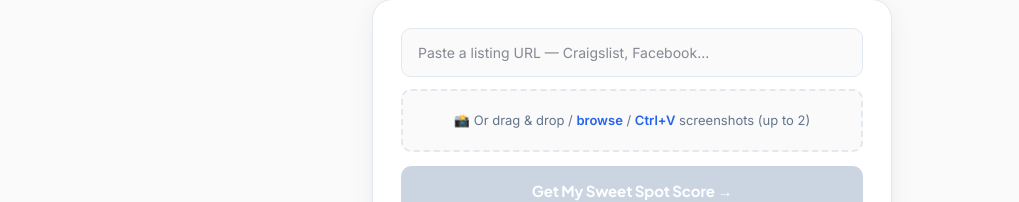
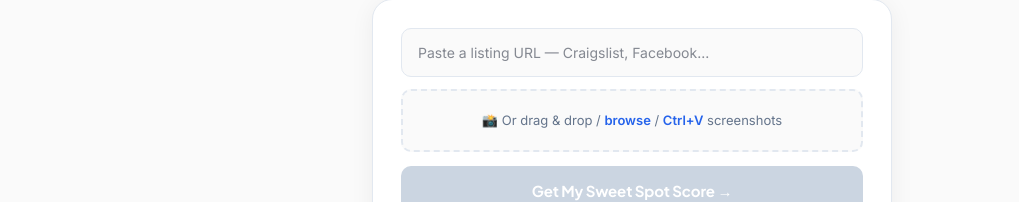
Before and after one commit to yonibuilds/carsweetspot, a Next.js app: page / in a window 1280 px wide. Shown: the part 411-613 px from the top of the page, without its empty margins (8-1027 px from the left). Built offline with nearby package versions, Linux system fonts and the light colour scheme.

Commit message:
Switch to Edge runtime (30s timeout); raise image limit to 5

```diff
--- a/app/api/analyze/route.ts
+++ b/app/api/analyze/route.ts
@@ -1,7 +1,8 @@
 import { NextRequest, NextResponse } from "next/server";
 import Anthropic from "@anthropic-ai/sdk";
 
-export const maxDuration = 60;
+export const runtime = "edge";
+export const maxDuration = 30;
 
 const client = new Anthropic({ apiKey: process.env.ANTHROPIC_API_KEY });
 
--- a/app/page.tsx
+++ b/app/page.tsx
@@ -130,7 +130,7 @@ export default function Home() {
     });
   }, []);
 
-  const MAX_IMAGES = 2;
+  const MAX_IMAGES = 5;
 
   const addFiles = useCallback((files: FileList | File[]) => {
     Array.from(files).filter(f => f.type.startsWith("image/")).forEach(async (file) => {
@@ -258,7 +258,7 @@ export default function Home() {
           >
             {images.length === 0 ? (
               <p style={{ ...B, fontSize: 13, color: COLORS.muted, margin: 0 }}>
-                📸 Or drag & drop / <span style={{ color: COLORS.accent, fontWeight: 600 }}>browse</span> / <span style={{ color: COLORS.accent, fontWeight: 600 }}>Ctrl+V</span> screenshots <span style={{ color: COLORS.muted }}>(up to 2)</span>
+                📸 Or drag & drop / <span style={{ color: COLORS.accent, fontWeight: 600 }}>browse</span> / <span style={{ color: COLORS.accent, fontWeight: 600 }}>Ctrl+V</span> screenshots
               </p>
             ) : (
               <div style={{ display: "grid", gridTemplateColumns: "repeat(3, 1fr)", gap: 8 }}>
```
